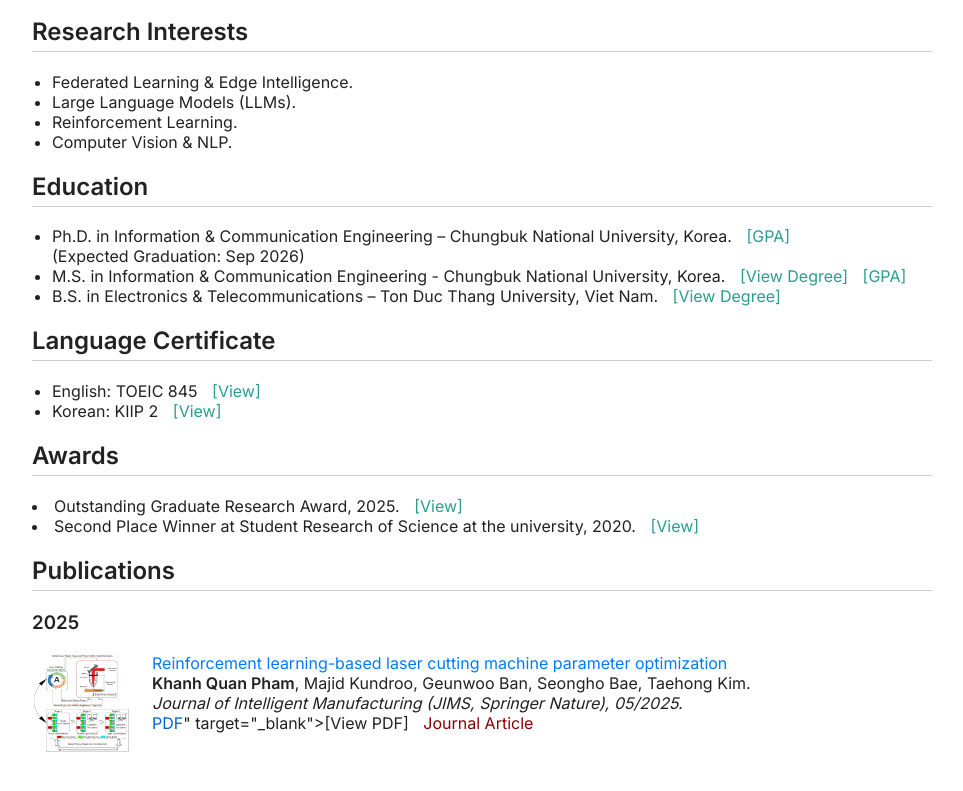
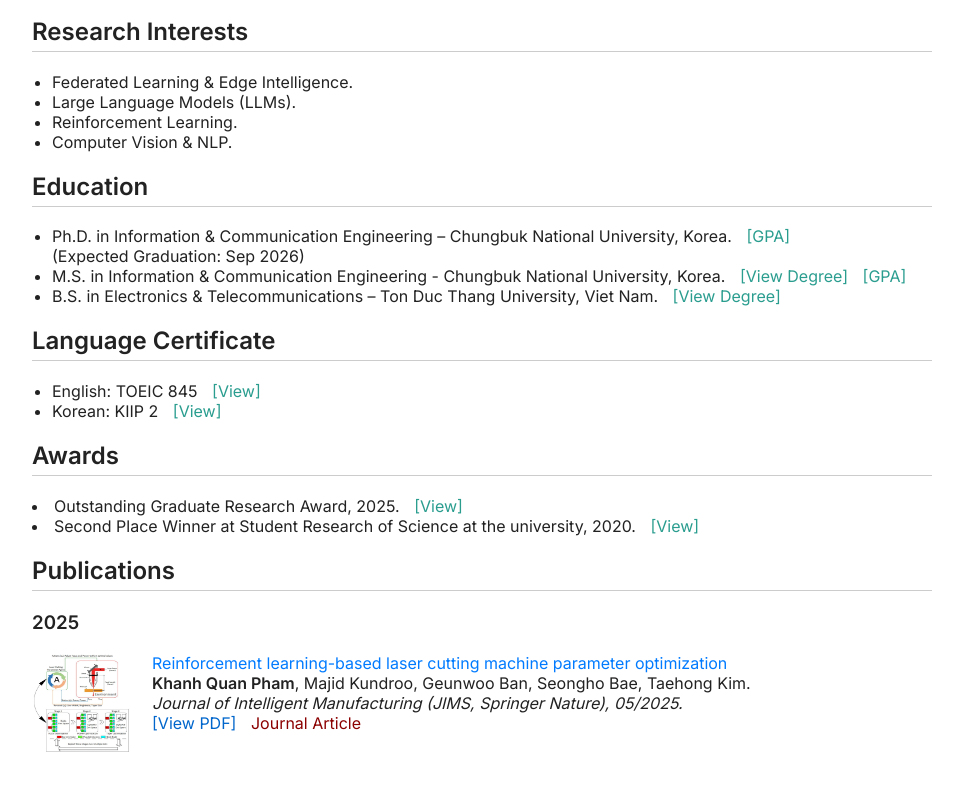
Before and after one commit to phamkhanhquan197/phamkhanhquan197.github.io, a plain HTML site: page index.html in a window 1280 px wide. Shown: the part 724-1515 px from the top of the page, without its empty margins (158-1121 px from the left). Drawn offline with Linux system fonts and the light colour scheme.

Commit message:
Update index.html

```diff
--- a/index.html
+++ b/index.html
@@ -183,7 +183,7 @@
         Reinforcement learning-based laser cutting machine parameter optimization</a><br>
         <strong>Khanh Quan Pham</strong>, Majid Kundroo, Geunwoo Ban, Seongho Bae, Taehong Kim.<br>
         <em>Journal of Intelligent Manufacturing (JIMS, Springer Nature), 05/2025.</em><br>
-        <a href="<a href="RL2C_paper(final).pdf" target="_blank">PDF</a>" target="_blank">[View PDF]</a>
+        <a href="<a href="RL2C_paper(final).pdf" target="_blank">[View PDF]</a>
         <span style="color: darkred; margin-left: 10px;">Journal Article</span>
       </div>
     </div>
```
